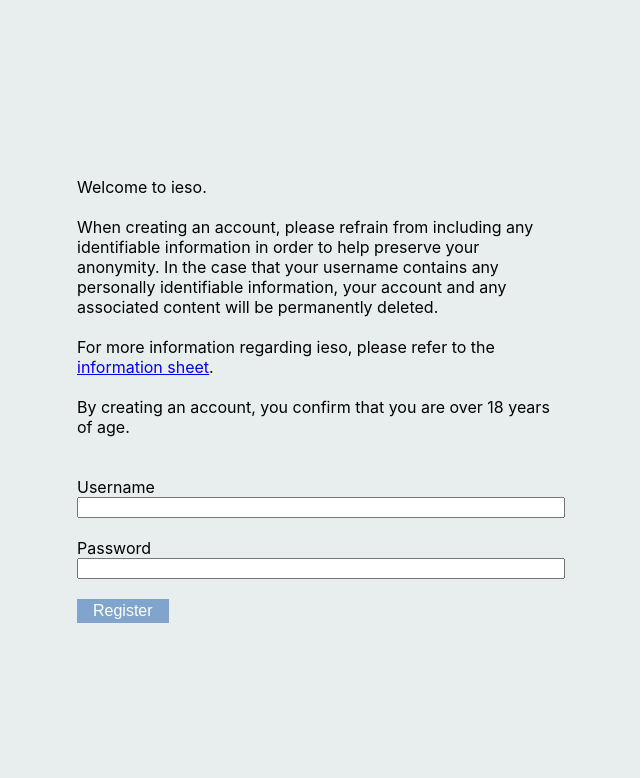
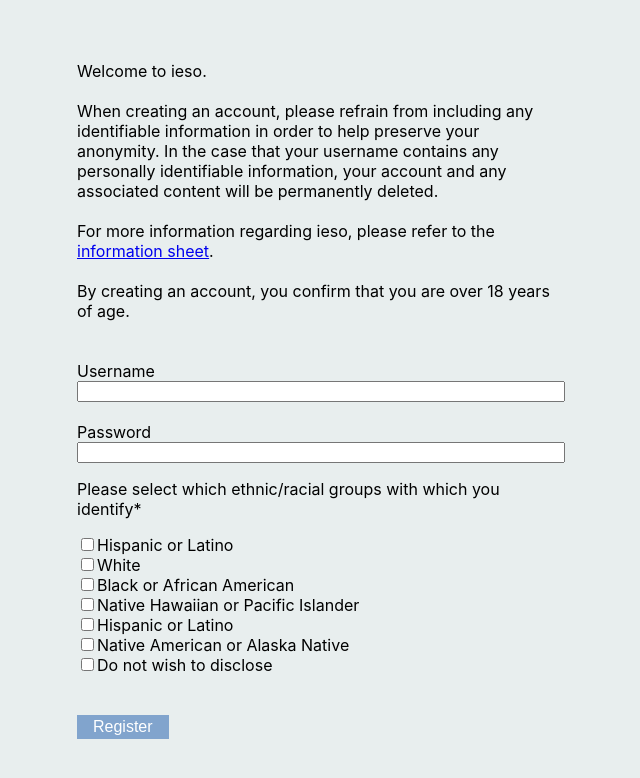
Before and after one commit to cruxcode/ieso, a React (Create React App) app: page /register in a window 1280 px wide. Shown: the top 778 px of the page, without its empty margins (323-963 px from the left). Built offline with nearby package versions, Linux system fonts and the light colour scheme.

Commit message:
ethnicity selection added

```diff
--- a/src/api/user.ts
+++ b/src/api/user.ts
@@ -18,12 +18,16 @@ export const usernameExists = (username: string) => {
 	});
 };
 
-export const register = (username: string, password: string) => {
+export const register = (
+	username: string,
+	password: string,
+	ethnicity: any
+) => {
 	var headers = new Headers();
 	headers.append("Content-Type", "application/json");
 	const options = {
 		method: "POST",
-		body: JSON.stringify({ username, password }),
+		body: JSON.stringify({ username, password, ethnicity }),
 		headers: headers,
 	};
 	return new Promise((res, rej) => {
--- a/src/screens/Register/Register.tsx
+++ b/src/screens/Register/Register.tsx
@@ -1,19 +1,50 @@
-import React, { useCallback, useRef } from "react";
+import React, { useCallback, useRef, useState } from "react";
 import { Link } from "react-router-dom";
 import { register } from "../../api/user";
 import { Button } from "../../components/Button";
+import { RadioGroup } from "../../components/RadioGroup";
 
 export interface RegisterProps {}
 
 export const Register: React.FC<RegisterProps> = (props) => {
 	const username = useRef<HTMLInputElement>(null);
 	const password = useRef<HTMLInputElement>(null);
+	const [hispanic, setHispanic] = useState<boolean>(false);
+	const [white, setWhite] = useState<boolean>(false);
+	const [black, setBlack] = useState<boolean>(false);
+	const [hawai, setHawai] = useState<boolean>(false);
+	const [asian, setAsian] = useState<boolean>(false);
+	const [american, setAmerican] = useState<boolean>(false);
+	const [notIntersted, setNotIntersted] = useState<boolean>(false);
 	const registerHandler = useCallback(
 		(event: any) => {
 			if (username.current && password.current) {
 				const name = username.current.value;
 				const pass = password.current.value;
-				register(name, pass).then((resp: any) => {
+				if (name && pass) {
+					if (
+						!(
+							hispanic ||
+							white ||
+							black ||
+							hawai ||
+							asian ||
+							american ||
+							notIntersted
+						)
+					) {
+						return;
+					}
+					const ethnicity = {
+						hispanic,
+						white,
+						black,
+						hawai,
+						asian,
+						nativeAmerican: american,
+						notIntersted,
+					};
+					register(name, pass, ethnicity).then((resp: any) => {
 						localStorage.setItem(
 							"payload",
 							JSON.stringify(resp.payload)
@@ -22,8 +53,19 @@ export const Register: React.FC<RegisterProps> = (props) => {
 						window.location.href = "http://localhost:3000";
 					});
 				}
+			}
 		},
-		[username, password]
+		[
+			username,
+			password,
+			hispanic,
+			white,
+			black,
+			hawai,
+			asian,
+			american,
+			notIntersted,
+		]
 	);
 	return (
 		<div
@@ -73,6 +115,99 @@ export const Register: React.FC<RegisterProps> = (props) => {
 					id="password"
 					ref={password}
 				></input>
+				<p />
+				Please select which ethnic/racial groups with which you
+				identify*
+				<p />
+				<div>
+					<input
+						type="checkbox"
+						id="hispanic"
+						name="hispanic"
+						value="Hispanic or Latino"
+						onChange={(event) => {
+							setHispanic(event.target.checked);
+						}}
+					/>
+					<label htmlFor="hispanic">Hispanic or Latino</label>
+				</div>
+				<div>
+					<input
+						type="checkbox"
+						id="white"
+						name="white"
+						value="White"
+						onChange={(event) => {
+							setWhite(event.target.checked);
+						}}
+					/>
+					<label htmlFor="white">White</label>
+				</div>
+				<div>
+					<input
+						type="checkbox"
+						id="black"
+						name="black"
+						value="Black or African American"
+						onChange={(event) => {
+							setBlack(event.target.checked);
+						}}
+					/>
+					<label htmlFor="black">Black or African American</label>
+				</div>
+				<div>
+					<input
+						type="checkbox"
+						id="hawai"
+						name="hawai"
+						value="Native Hawaiian or Pacific Islander"
+						onChange={(event) => {
+							setHawai(event.target.checked);
+						}}
+					/>
+					<label htmlFor="hawai">
+						Native Hawaiian or Pacific Islander
+					</label>
+				</div>
+				<div>
+					<input
+						type="checkbox"
+						id="asian"
+						name="asian"
+						value="Asian"
+						onChange={(event) => {
+							setAsian(event.target.checked);
+						}}
+					/>
+					<label htmlFor="asian">Hispanic or Latino</label>
+				</div>
+				<div>
+					<input
+						type="checkbox"
+						id="american"
+						name="american"
+						value="Native American or Alaska Native"
+						onChange={(event) => {
+							setAmerican(event.target.checked);
+						}}
+					/>
+					<label htmlFor="american">
+						Native American or Alaska Native
+					</label>
+				</div>
+				<div>
+					<input
+						type="checkbox"
+						id="no"
+						name="no"
+						value="Do not wish to disclose"
+						onChange={(event) => {
+							setNotIntersted(event.target.checked);
+						}}
+					/>
+					<label htmlFor="no">Do not wish to disclose</label>
+				</div>
+				<br />
 				<br />
 				<Button style={{}} onClick={registerHandler}>
 					Register
```
Lines whose indentation alone changed are shown as unchanged.
